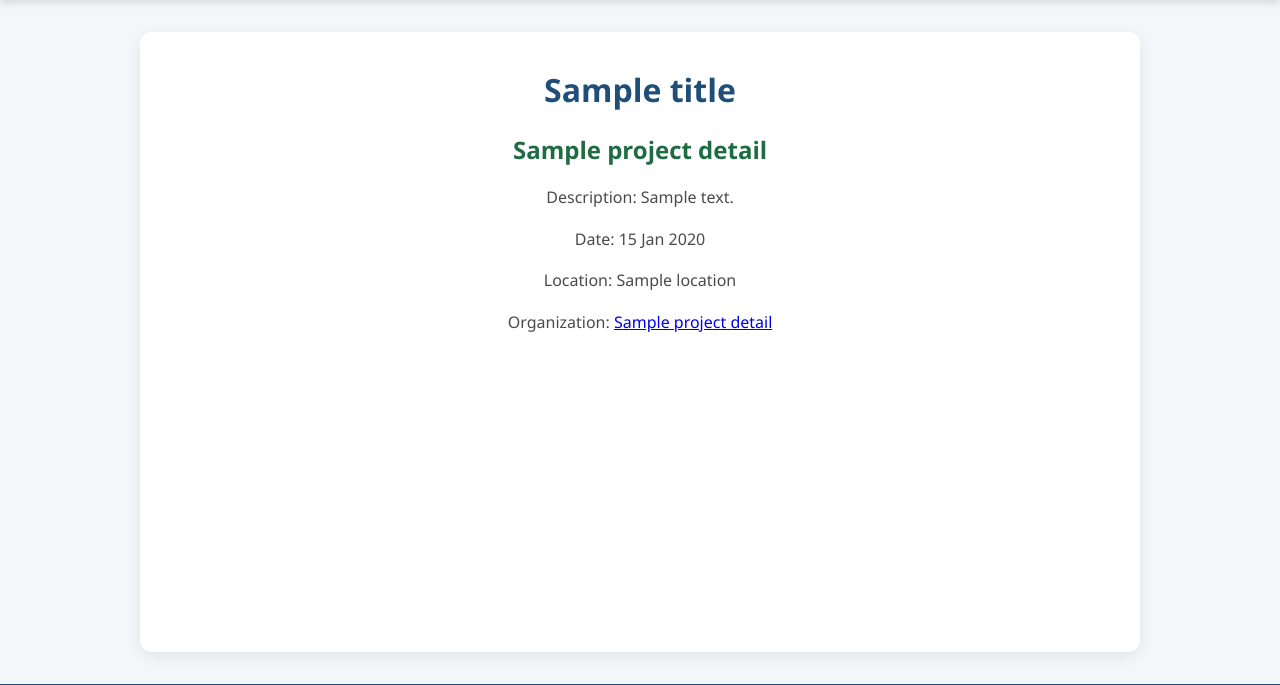
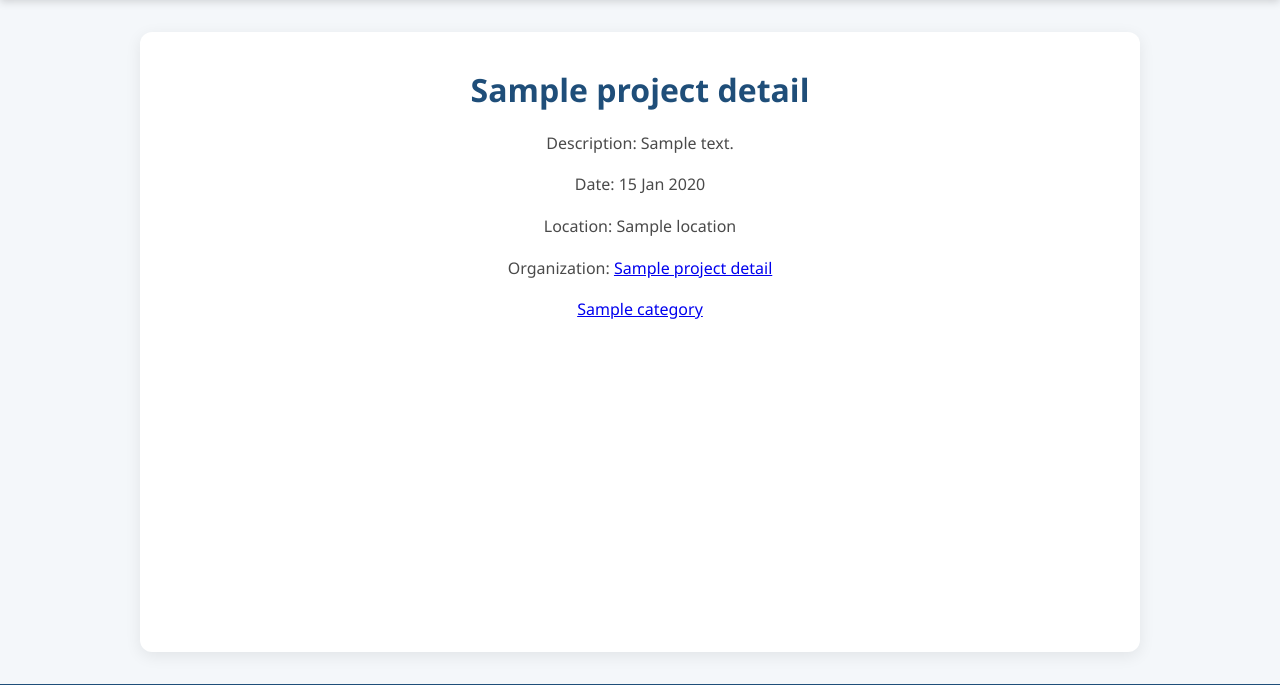
Before and after one commit to owenjackson23/cse340, a Node server app: template src/views/project.ejs in a window 1280 px wide. Shown: the part 58-743 px from the top of the page. Run offline with Node 20, Linux system fonts and the light colour scheme; the template is opened without the code that fills it: most values are stand-ins (such as "Sample title", 1, 10 or a date in 2020).

Commit message:
added category tags to project details page

```diff
--- a/src/views/project.ejs
+++ b/src/views/project.ejs
@@ -1,12 +1,9 @@
 <%- include('partials/header') %>
     <main>
+
         <h1>
-            <%= title %>
+            <%= projectDetails.title %>
         </h1>
-
-        <h2>
-            <%= projectDetails.title %>
-        </h2>
 
         <p>Description: <%= projectDetails.description %>
         </p>
@@ -20,5 +17,11 @@
         <p>Organization: <a href="/organization/<%= projectDetails.organization_id %>">
                 <%= projectDetails.organization_name %>
             </a></p>
+
+        <% categories.forEach(category=> { %>
+            <p><a href="/category/<%= category.category_id %>">
+                    <%= category.category_name %>
+                </a></p>
+            <% }) %>
     </main>
     <%- include('partials/footer') %>
```
